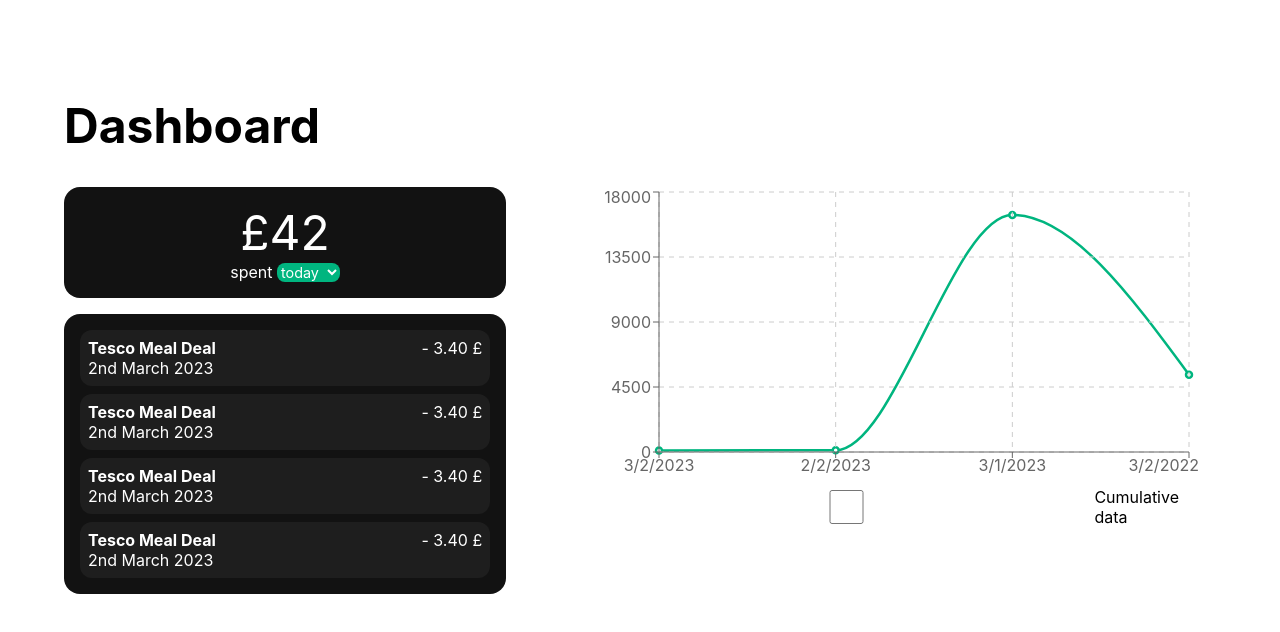
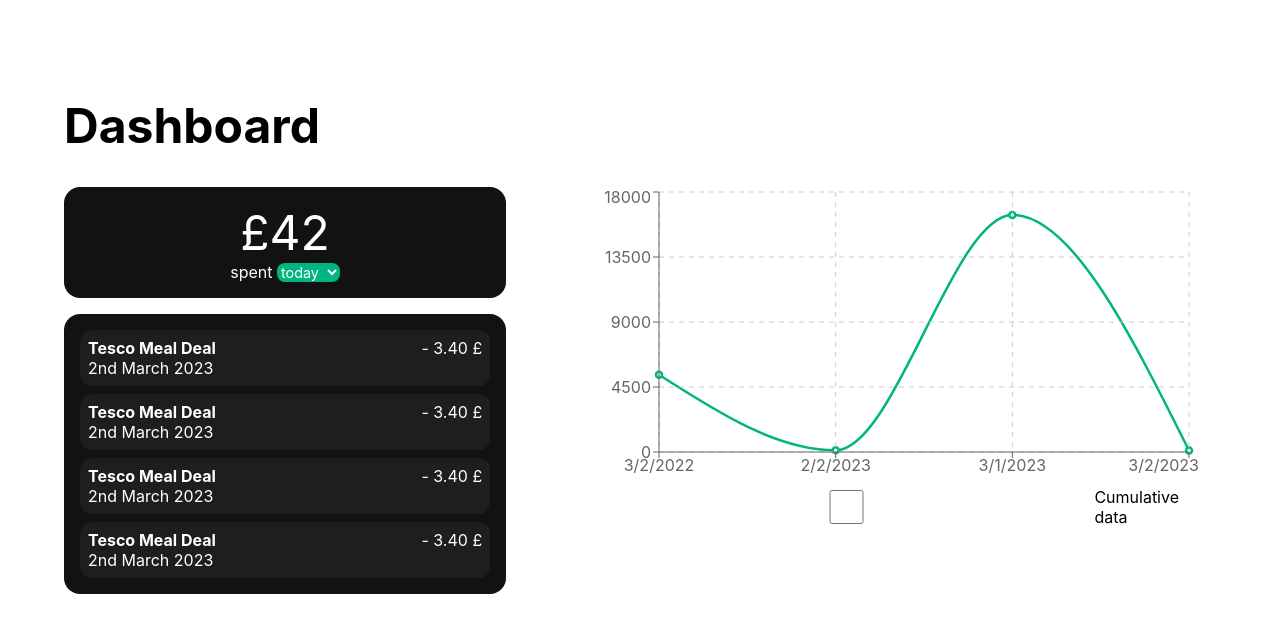
Before and after one commit to muhsin7/spending-tracker, a React (Create React App) app in the folder client/: page / in a window 1280 px wide. Shown: the top 632 px of the page. Built offline with nearby package versions, Linux system fonts and the light colour scheme.

Commit message:
Fix chronological ordering on graph

```diff
--- a/client/src/pages/dashboard/DashboardChart.js
+++ b/client/src/pages/dashboard/DashboardChart.js
@@ -1,14 +1,38 @@
 import { LineChart, Line, CartesianGrid, XAxis, YAxis, Tooltip } from 'recharts';
 import { useEffect, useState } from 'react';
 
+const dateStringFromUnixString = (unixTimeString) => new Date(Number(unixTimeString)).toLocaleDateString();
+
+function CustomTooltip({ payload, label, active }) {
+    if (active) {
+      return (
+        <div className="custom-tooltip">
+          <div className="tooltip-label">{`${dateStringFromUnixString(label)}`}</div>
+          <div className="intro">${payload[0].value}</div>
+        </div>
+      );
+    }
+
+    return null;
+  }
+
+const ascendingCompare = (A, B) => {
+    if(A === B) {
+        return 0;
+    } else {
+        return A < B ? -1 : 1
+    }
+}
 
 const processData = ({data, cumulative=false}) => {
     let dataByDate = [];
     let total = 0;
+    data.sort((a, b) => ascendingCompare(Number(a.createdAt.$date.$numberLong), Number(b.createdAt.$date.$numberLong)));
     data.reduce(function(res, value) {
         // console.log(total);
         let onlyDate = new Date(Number(value.createdAt.$date.$numberLong));
-        const dateString = onlyDate.toLocaleDateString();
+        const dateString = onlyDate.setUTCHours(0, 0, 0, 0).toString();
+        // const dateString = onlyDate.toLocaleDateString();
 
         if (!res[dateString]) {
             res[dateString] = {
@@ -21,6 +45,7 @@ const processData = ({data, cumulative=false}) => {
         total += value.amount
         return res;
     }, {});
+
 
     return dataByDate;
 }
@@ -347,15 +372,7 @@ export default function DashboardChart() {
 
     const [dataByDate, setDataByDate] = useState(processData({data}));
 
-    // console.log(dataByDate);
-    useEffect(() => {
-        console.log(isCumulative);
-      }, [isCumulative]);
-
     const toggleCumulative = (event) => {
-        console.log("CUMULATIVE BEFORE IS" + isCumulative)
-        // if(data) {
-            console.log("HELLO");
             event.persist();
             setIsCumulative(event.target.checked);
             if(event.target.checked) {
@@ -363,12 +380,8 @@ export default function DashboardChart() {
             } else {
                 setDataByDate(processData({data, cumulative: false}));
             }
-            console.log("CUMULATIVE AFTER IS" + isCumulative)
-
-        // }
     }
 
-    const renderTimeLabel = ({ payload, x, y, width, height, value }) => "a";
 
     const renderLineChart = (
       <>
@@ -376,9 +389,13 @@ export default function DashboardChart() {
             <LineChart width={600} height={300} data={dataByDate} margin={{ top: 5, right: 10, bottom: 5, left: 0 }}>
                 <Line type="monotone" dataKey="amount" strokeWidth={2.5} stroke="#00B57F  " />
                 <CartesianGrid stroke="#ccc" strokeDasharray="5 5" />
-                <XAxis dataKey="date" label={renderTimeLabel} />
+                <XAxis
+                    dataKey="date"
+                    domain={["auto", "auto"]}
+                    tickFormatter={unixTimeString => dateStringFromUnixString(unixTimeString)}
+                />
                 <YAxis />
-                <Tooltip />
+                <Tooltip content={<CustomTooltip />}/>
             </LineChart>
             <label class="checkbox-label">
                 <input type="checkbox" checked={isCumulative} onChange={toggleCumulative} />
--- a/client/src/styles/charts.css
+++ b/client/src/styles/charts.css
@@ -16,6 +16,17 @@ input[type="checkbox"] {
     accent-color: #00B57F;
 }
 
+.custom-tooltip {
+    background-color: white;
+    border-color: grey;
+    border-width: 1px;
+    padding: 0.5em 1em 0.5em 1em;
+}
+
+.tooltip-label {
+    font-weight:bolder;
+}
+
 .noselect {
     -webkit-touch-callout: none; /* iOS Safari */
       -webkit-user-select: none; /* Safari */
```
